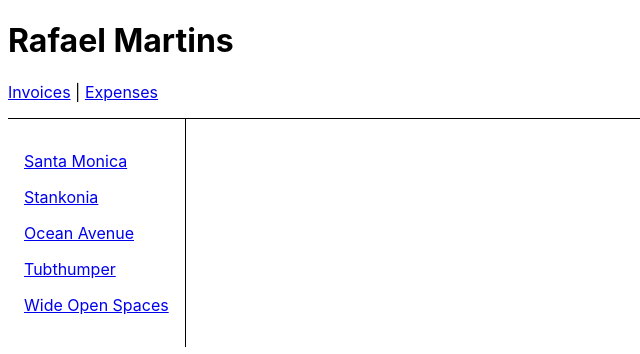
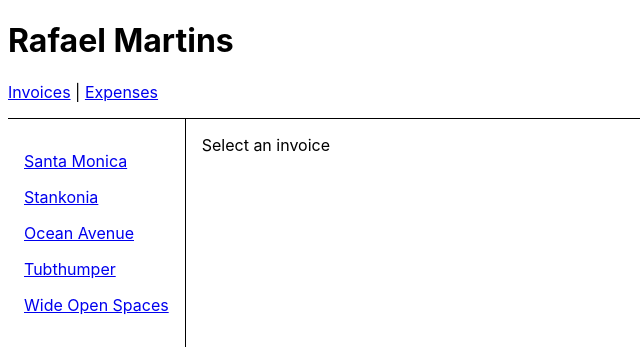
Before and after one commit to RafaelSVMartins/github-qxw7pt-36i76m, a React (Vite) app: page /invoices in a window 1280 px wide. Shown: the top 354 px of the page, without its empty margins (0-640 px from the left). Built offline with nearby package versions, Linux system fonts and the light colour scheme.

Commit message:
Apply the index route

```diff
--- a/src/main.jsx
+++ b/src/main.jsx
@@ -14,6 +14,13 @@
       <Route path="/" element={<App />}>
         <Route path="expenses" element={<Expenses />} />
         <Route path="invoices" element={<Invoices />}>
+          <Route
+            index element={
+              <main style={{padding:"1rem"}}>
+                  <p>Select an invoice</p>
+              </main>
+            }
+          />
           <Route path=":invoiceId" element={<Invoice />} />
         </Route>
         <Route
```
